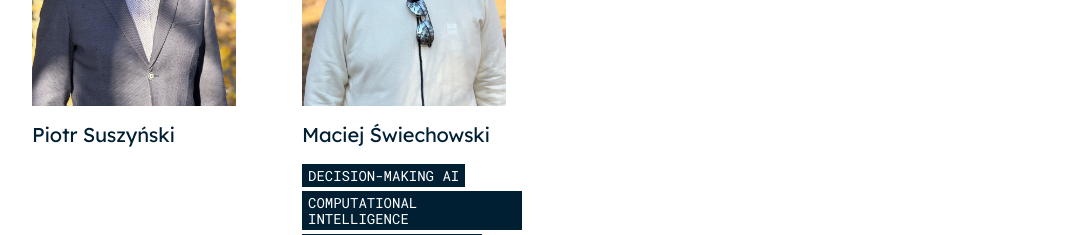
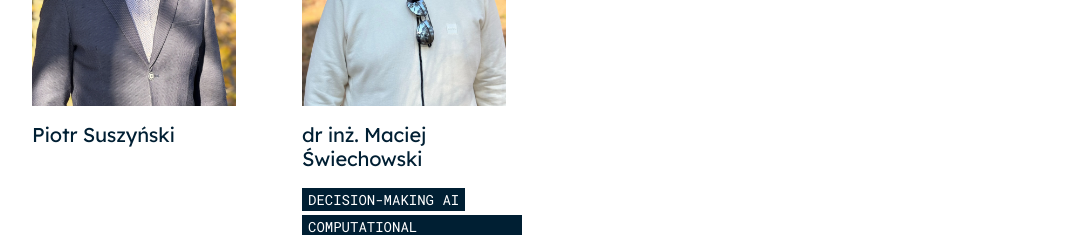
Before and after one commit to CredibleAI/CredibleAI.github.io, a Next.js app: page /about in a window 1280 px wide. Shown: the part 5460-5695 px from the top of the page, without its empty margins (88-1165 px from the left). Built offline with nearby package versions, Linux system fonts and the light colour scheme; no server answers.

Commit message:
new members

```diff
--- a/src/data/team/researchers.ts
+++ b/src/data/team/researchers.ts
@@ -244,9 +244,9 @@ export const researchers: TeamMember[] = [
   },
   {
     id: "swiechowski",
-    name: "Maciej Świechowski",
+    name: "dr inż. Maciej Świechowski",
     imageUrl: "/images/team/swiechowski.webp",
-    imageAlt: "Maciej Świechowski",
+    imageAlt: "dr inż. Maciej Świechowski",
     tags: [
       "DECISION-MAKING AI",
       "COMPUTATIONAL INTELLIGENCE",
```
